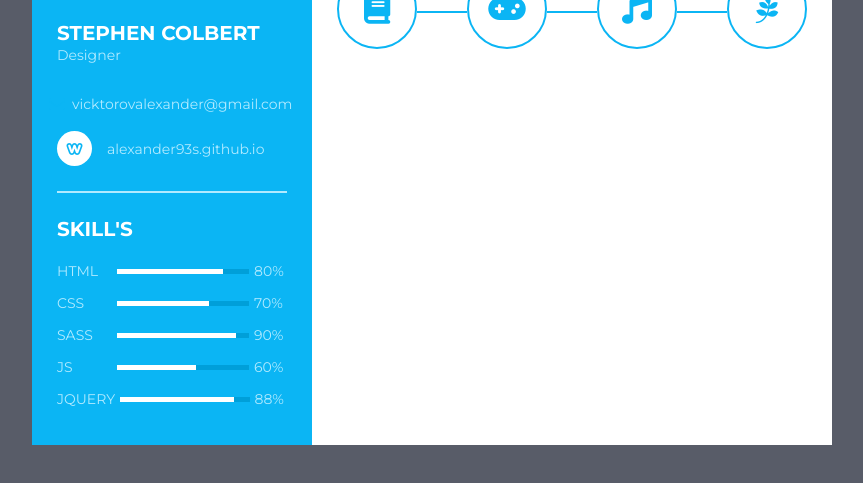
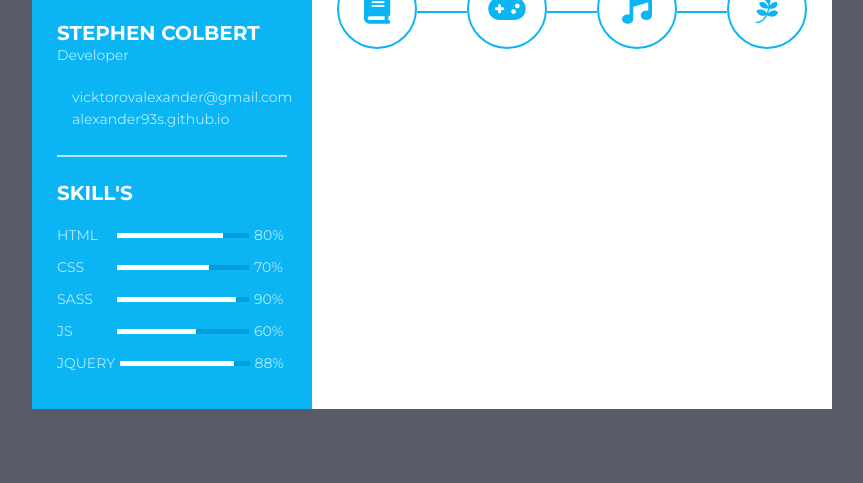
Before and after one commit to Alexander93s/Alexander93s.github.io, a plain HTML site: page index.html in a window 1280 px wide. Shown: the part 333-816 px from the top of the page, without its empty margins (208-1071 px from the left). Drawn offline with Linux system fonts and the light colour scheme.

Commit message:
Update index.html

```diff
--- a/index.html
+++ b/index.html
@@ -249,23 +249,16 @@ body {
        <div class="resume_item resume_info">
          <div class="title">
            <p class="bold">stephen colbert</p>
-           <p class="regular">Designer</p>
+           <p class="regular">Developer</p>
          </div>
          <ul>
 
            <li>
              <div class="icon">
-               <i class="fas fa-envelope"></i>
-             </div>
-             <div class="data">
-               vicktorovalexander@gmail.com
-             </div>
-           </li>
-           <li>
-             <div class="icon">
                <i class="fab fa-weebly"></i>
              </div>
              <div class="data">
+               vicktorovalexander@gmail.com<br>
                alexander93s.github.io
              </div>
            </li>
```
